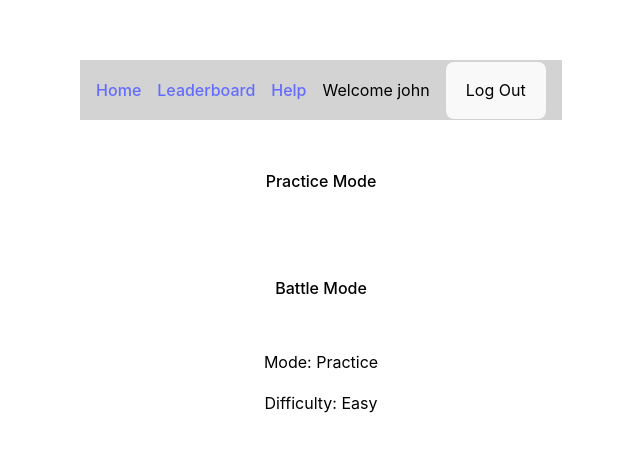
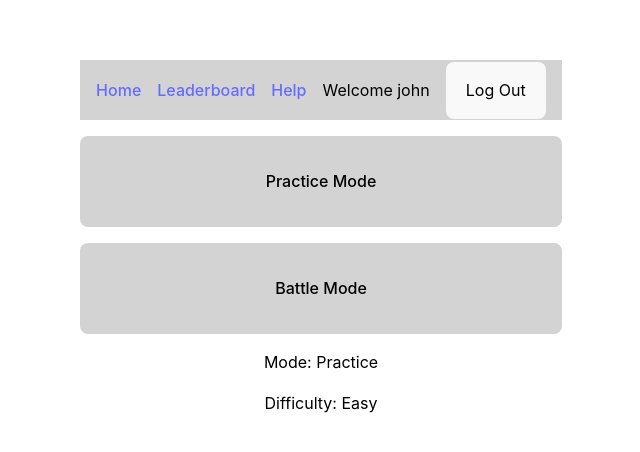
Before and after one commit to HaimFC/code-battle, a React (Vite) app in the folder code-battle/: page / in a window 1280 px wide. Shown: the part 154-606 px from the top of the page, without its empty margins (319-959 px from the left). Built offline with nearby package versions, Linux system fonts and the light colour scheme.

Commit message:
passing props to choose clicked

```diff
--- a/code-battle/src/components/Card.jsx
+++ b/code-battle/src/components/Card.jsx
@@ -1,6 +1,12 @@
-export default function Card({ text, handleClick }) {
+export default function Card({ text, handleClick, clicked, setClicked }) {
   return (
-    <p className="card" onClick={() => handleClick(text)}>
+    <p
+      className={text === clicked ? "card selected" : "card unselected"}
+      onClick={() => {
+        handleClick(text);
+        setClicked(text);
+      }}
+    >
       {text}
     </p>
   );
```
